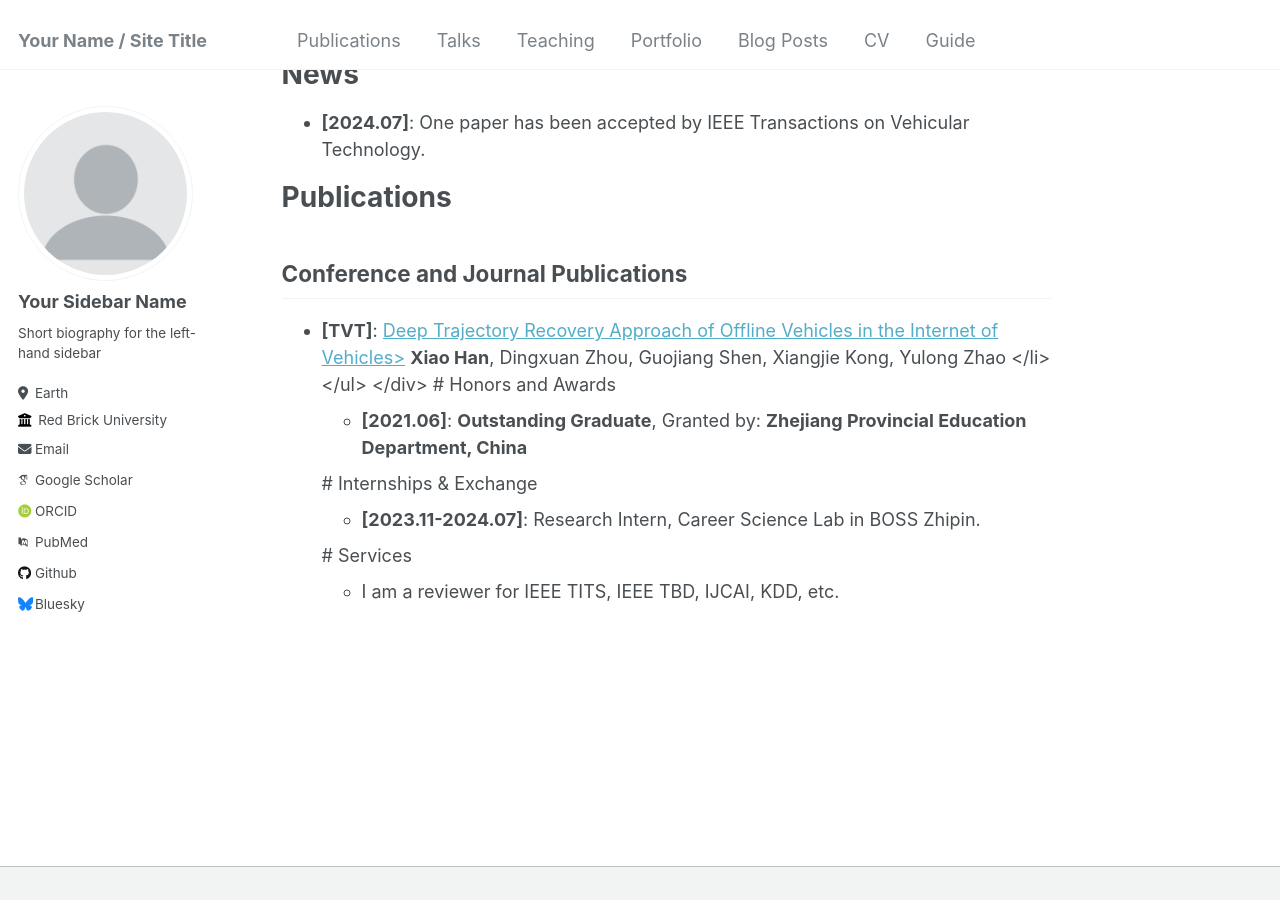
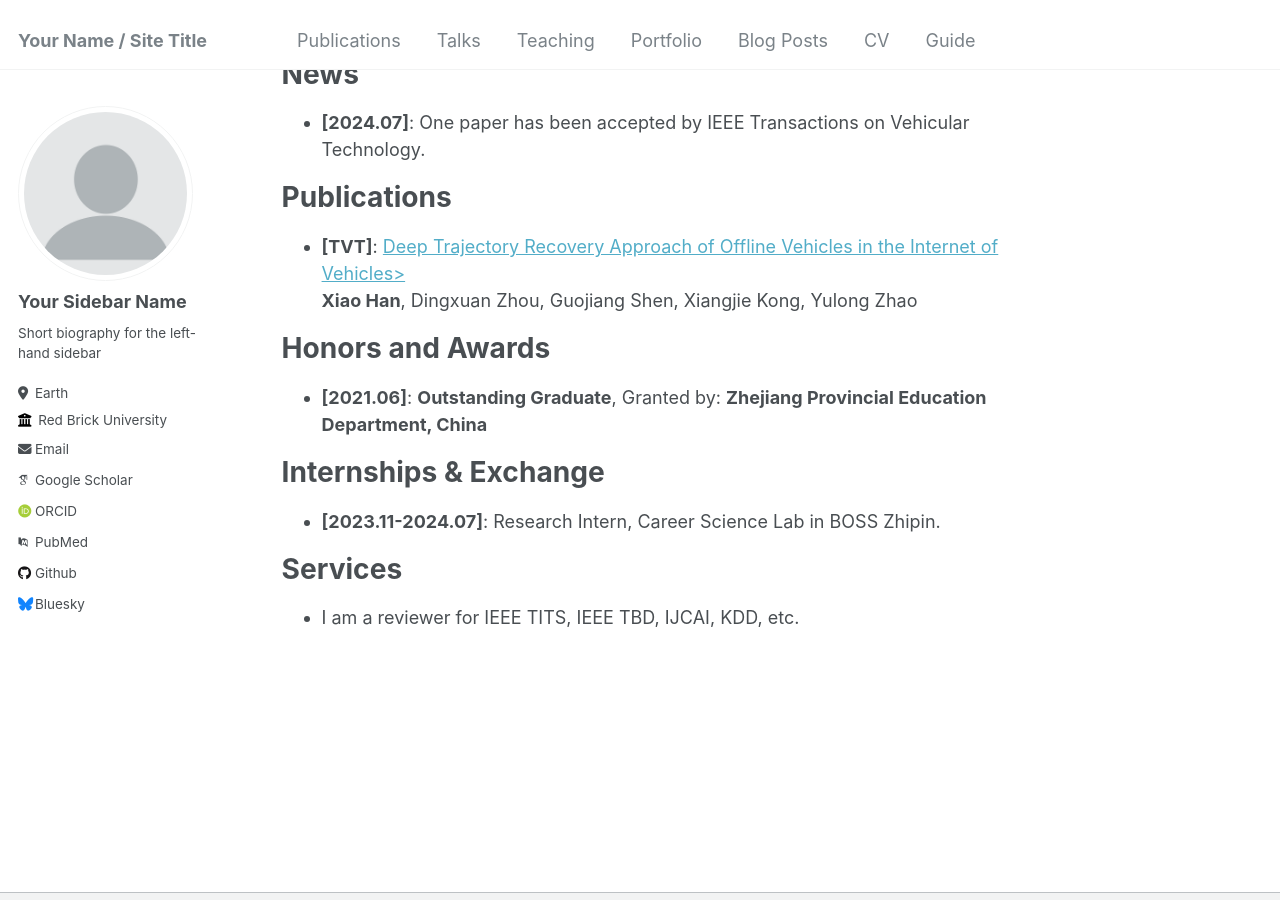
Before and after one commit to hahahenha/hahahenha.github.io, a Jekyll site: the page built from _pages/about.md, in a window 1280 px wide and 900 px high, scrolled down 475 px. Built offline with Jekyll 4.4.1, drawn with Linux system fonts in a browser that asks for light colours; some web fonts are replaced.

Commit message:
Update about.md

```diff
--- a/_pages/about.md
+++ b/_pages/about.md
@@ -45,13 +45,11 @@ If you are interested in collaborating with me or want to have a chat, always fe
 
 # Publications
 
-## Conference and Journal Publications
-
 <div>
   <ul>
     <li>
       <strong>[TVT]</strong>:
-      <a href='https://ieeexplore.ieee.org/document/10586793'>Deep Trajectory Recovery Approach of Offline Vehicles in the Internet of Vehicles></a><be>
+      <a href='https://ieeexplore.ieee.org/document/10586793'>Deep Trajectory Recovery Approach of Offline Vehicles in the Internet of Vehicles></a><br>
       <strong>Xiao Han</strong>, Dingxuan Zhou, Guojiang Shen, Xiangjie Kong, Yulong Zhao
       </li>
   </ul>
```
